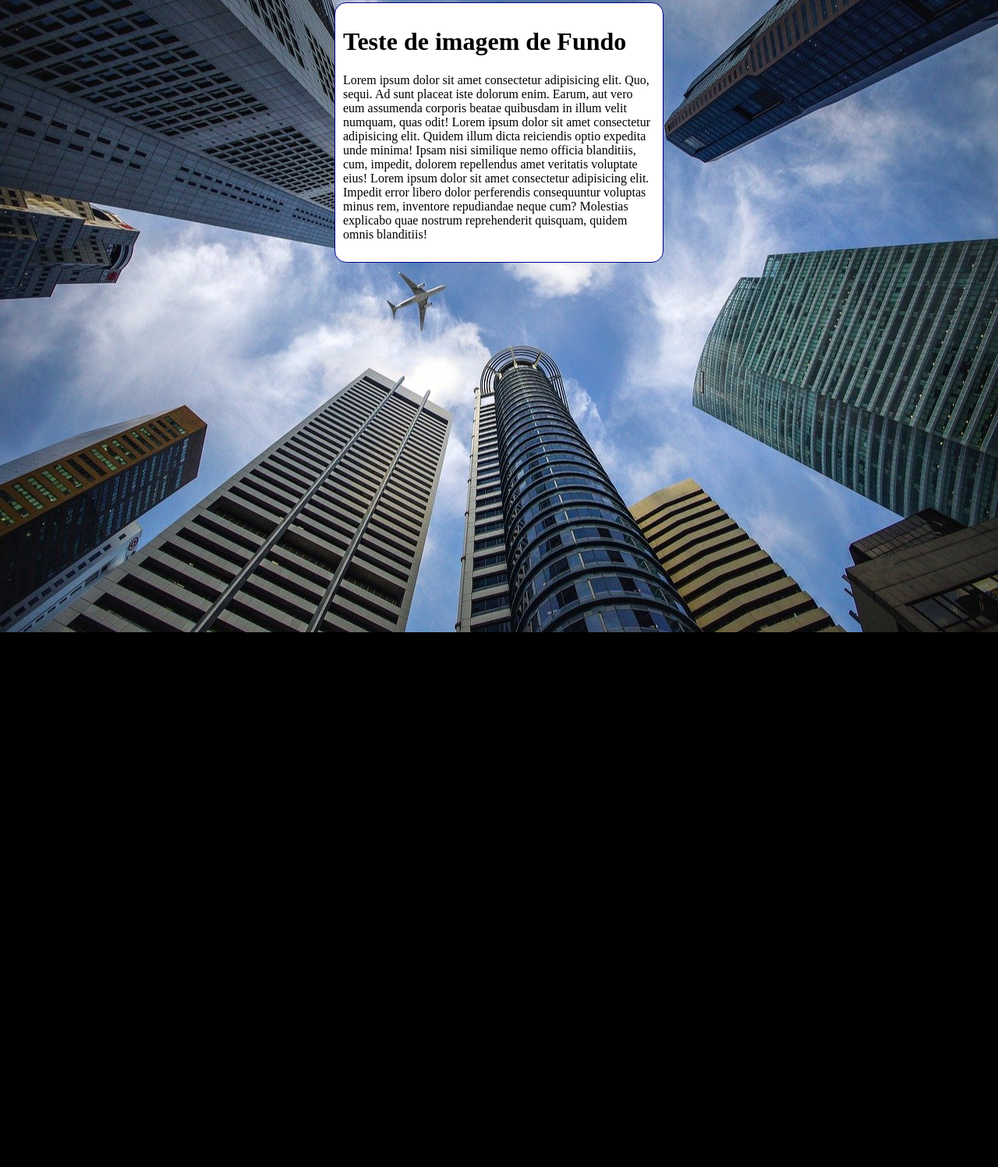
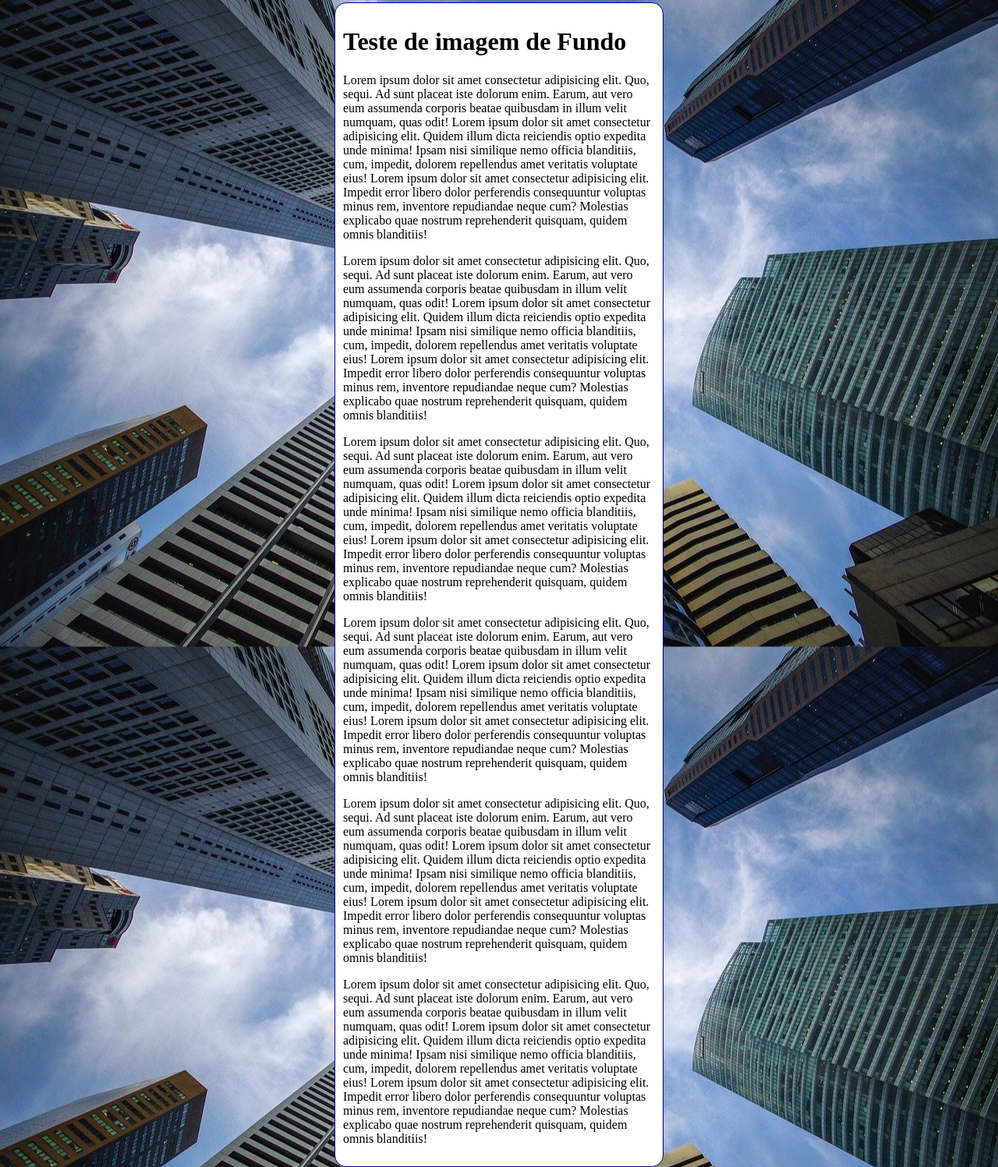
Before and after one commit to OdairPanizziJunior/html-css, a plain HTML site: page exercicios/ex022/fundo006.html in a window 1280 px wide. Shown: the part 5-1502 px from the top of the page at 78% size. Before the commit the page ends 816 px from the top, so only its background shows below. Drawn offline with Linux system fonts and the light colour scheme.

Commit message:
Update 22

```diff
--- a/exercicios/ex022/fundo006.html
+++ b/exercicios/ex022/fundo006.html
@@ -10,7 +10,7 @@
             background-color: black;
             background-image: url(imagens/wallpaper002.jpg);
             background-position: center center;
-            background-repeat: no-repeat;
+            background-repeat: repeat-y;
             background-size: cover;
         }
         main{
@@ -31,6 +31,31 @@
             Lorem ipsum dolor sit amet consectetur adipisicing elit. Quidem illum dicta reiciendis optio expedita unde minima! Ipsam nisi similique nemo officia blanditiis, cum, impedit, dolorem repellendus amet veritatis voluptate eius!
             Lorem ipsum dolor sit amet consectetur adipisicing elit. Impedit error libero dolor perferendis consequuntur voluptas minus rem, inventore repudiandae neque cum? Molestias explicabo quae nostrum reprehenderit quisquam, quidem omnis blanditiis!
         </p>
+        <p>
+            Lorem ipsum dolor sit amet consectetur adipisicing elit. Quo, sequi. Ad sunt placeat iste dolorum enim. Earum, aut vero eum assumenda corporis beatae quibusdam in illum velit numquam, quas odit!
+            Lorem ipsum dolor sit amet consectetur adipisicing elit. Quidem illum dicta reiciendis optio expedita unde minima! Ipsam nisi similique nemo officia blanditiis, cum, impedit, dolorem repellendus amet veritatis voluptate eius!
+            Lorem ipsum dolor sit amet consectetur adipisicing elit. Impedit error libero dolor perferendis consequuntur voluptas minus rem, inventore repudiandae neque cum? Molestias explicabo quae nostrum reprehenderit quisquam, quidem omnis blanditiis!
+        </p>
+        <p>
+            Lorem ipsum dolor sit amet consectetur adipisicing elit. Quo, sequi. Ad sunt placeat iste dolorum enim. Earum, aut vero eum assumenda corporis beatae quibusdam in illum velit numquam, quas odit!
+            Lorem ipsum dolor sit amet consectetur adipisicing elit. Quidem illum dicta reiciendis optio expedita unde minima! Ipsam nisi similique nemo officia blanditiis, cum, impedit, dolorem repellendus amet veritatis voluptate eius!
+            Lorem ipsum dolor sit amet consectetur adipisicing elit. Impedit error libero dolor perferendis consequuntur voluptas minus rem, inventore repudiandae neque cum? Molestias explicabo quae nostrum reprehenderit quisquam, quidem omnis blanditiis!
+        </p>
+        <p>
+            Lorem ipsum dolor sit amet consectetur adipisicing elit. Quo, sequi. Ad sunt placeat iste dolorum enim. Earum, aut vero eum assumenda corporis beatae quibusdam in illum velit numquam, quas odit!
+            Lorem ipsum dolor sit amet consectetur adipisicing elit. Quidem illum dicta reiciendis optio expedita unde minima! Ipsam nisi similique nemo officia blanditiis, cum, impedit, dolorem repellendus amet veritatis voluptate eius!
+            Lorem ipsum dolor sit amet consectetur adipisicing elit. Impedit error libero dolor perferendis consequuntur voluptas minus rem, inventore repudiandae neque cum? Molestias explicabo quae nostrum reprehenderit quisquam, quidem omnis blanditiis!
+        </p>
+        <p>
+            Lorem ipsum dolor sit amet consectetur adipisicing elit. Quo, sequi. Ad sunt placeat iste dolorum enim. Earum, aut vero eum assumenda corporis beatae quibusdam in illum velit numquam, quas odit!
+            Lorem ipsum dolor sit amet consectetur adipisicing elit. Quidem illum dicta reiciendis optio expedita unde minima! Ipsam nisi similique nemo officia blanditiis, cum, impedit, dolorem repellendus amet veritatis voluptate eius!
+            Lorem ipsum dolor sit amet consectetur adipisicing elit. Impedit error libero dolor perferendis consequuntur voluptas minus rem, inventore repudiandae neque cum? Molestias explicabo quae nostrum reprehenderit quisquam, quidem omnis blanditiis!
+        </p>
+        <p>
+            Lorem ipsum dolor sit amet consectetur adipisicing elit. Quo, sequi. Ad sunt placeat iste dolorum enim. Earum, aut vero eum assumenda corporis beatae quibusdam in illum velit numquam, quas odit!
+            Lorem ipsum dolor sit amet consectetur adipisicing elit. Quidem illum dicta reiciendis optio expedita unde minima! Ipsam nisi similique nemo officia blanditiis, cum, impedit, dolorem repellendus amet veritatis voluptate eius!
+            Lorem ipsum dolor sit amet consectetur adipisicing elit. Impedit error libero dolor perferendis consequuntur voluptas minus rem, inventore repudiandae neque cum? Molestias explicabo quae nostrum reprehenderit quisquam, quidem omnis blanditiis!
+        </p>
     </main>
 </body>
 </html>
```
